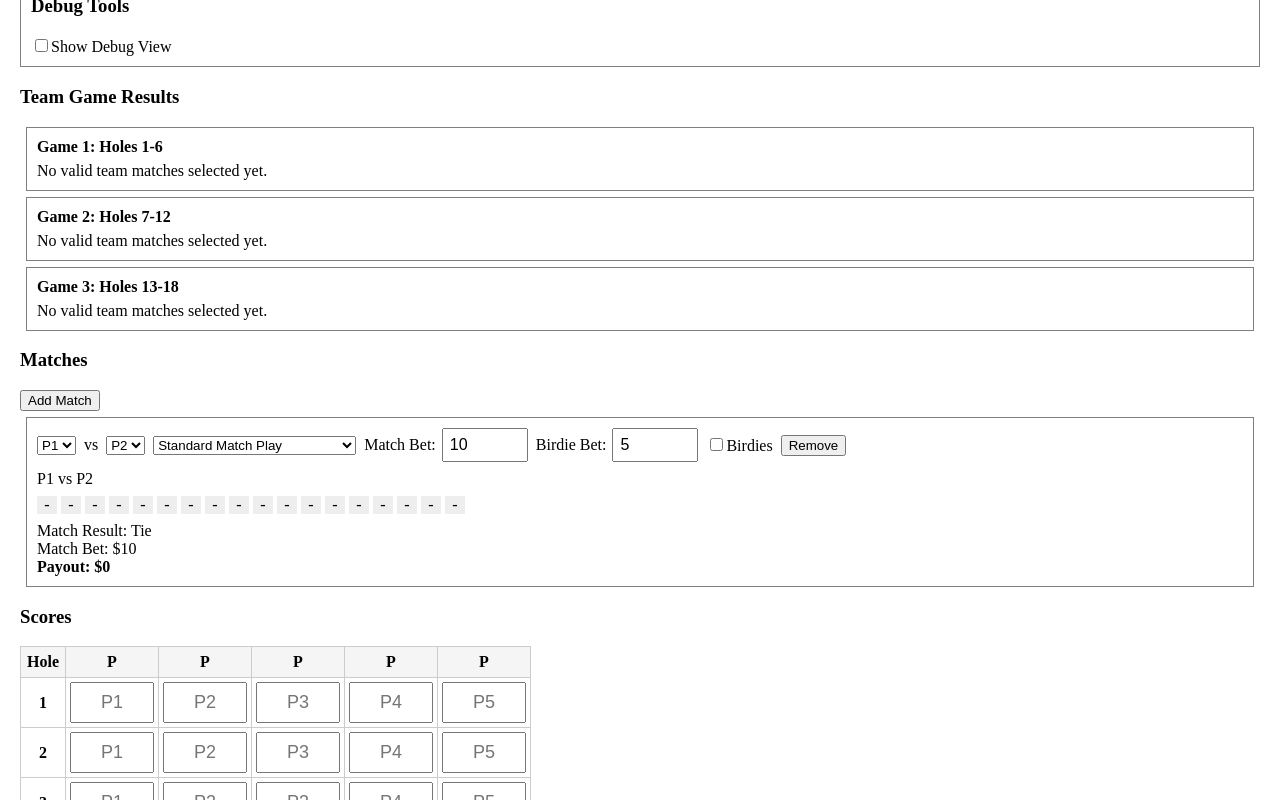
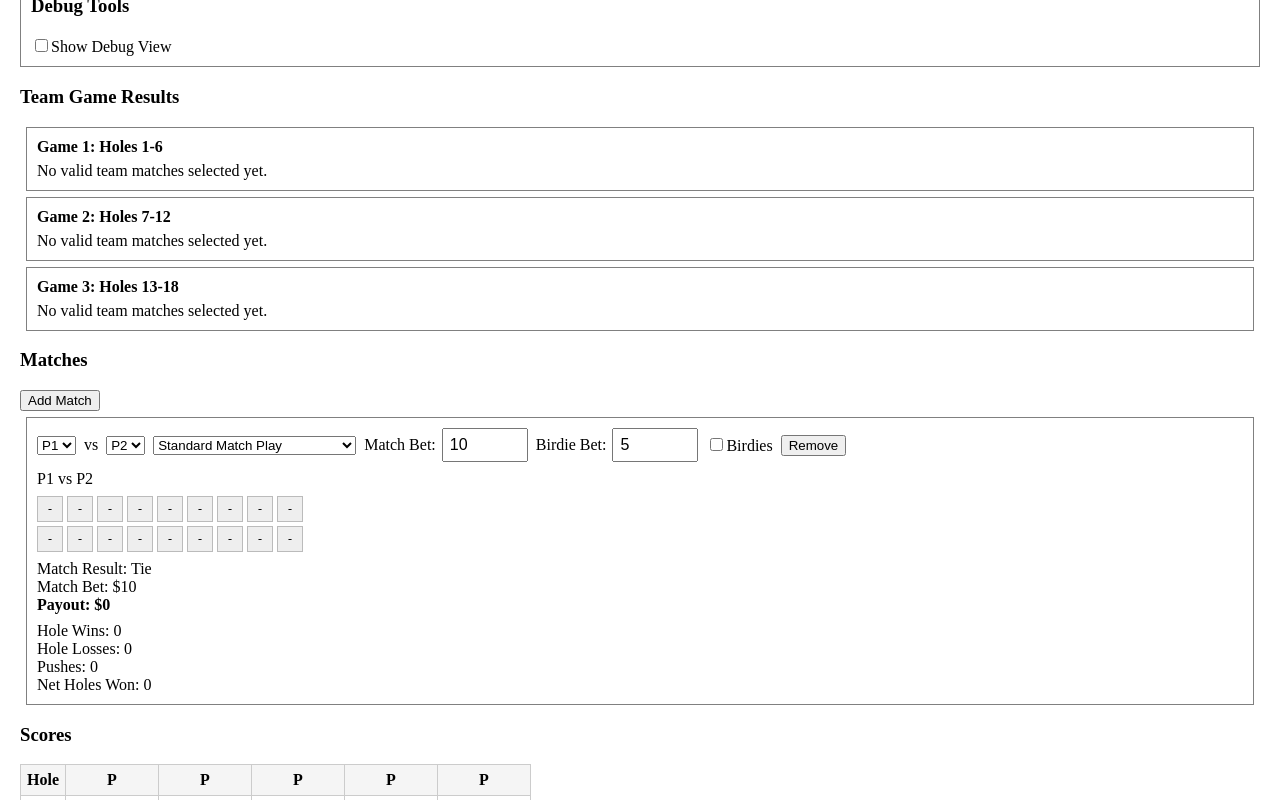
Before and after one commit to lootens-gif/golf-app, a React (Create React App) app: page / in a window 1280 px wide. Both pictures are taken after typing "Sample", "Sample", "Sample", "Sample", "Sample", "Sample" into the empty fields and a click on the button "Add Match". Shown: the part 2758-3558 px from the top of the page. Built offline with nearby package versions, Linux system fonts and the light colour scheme.

Commit message:
more ui fixes

```diff
--- a/src/components/MatchList.jsx
+++ b/src/components/MatchList.jsx
@@ -8,10 +8,42 @@ export default function MatchList({
   onUpdateMatch,
   onRemoveMatch,
 }) {
-function renderBirdieSummary(result) {
+  function getHoleStats(holes) {
+    const wins = holes.filter((h) => h > 0).length;
+    const losses = holes.filter((h) => h < 0).length;
+    const pushes = holes.filter((h) => h === 0).length;
+    const net = wins - losses;
+
+    return { wins, losses, pushes, net };
+  }
+
+  function getBirdieHoleLists(result) {
+    const holes = result?.birdieSummary?.holes || [];
+    const p1BirdieHoles = [];
+    const p2BirdieHoles = [];
+
+    holes.forEach((entry) => {
+      if ((entry.countA || 0) > (entry.countB || 0)) {
+        p1BirdieHoles.push(entry.hole);
+      } else if ((entry.countB || 0) > (entry.countA || 0)) {
+        p2BirdieHoles.push(entry.hole);
+      } else if ((entry.countA || 0) > 0 && (entry.countB || 0) > 0) {
+        p1BirdieHoles.push(entry.hole);
+        p2BirdieHoles.push(entry.hole);
+      }
+    });
+
+    return { p1BirdieHoles, p2BirdieHoles };
+  }
+
+  function renderBirdieSummary(result, match) {
     if (!result.birdieSummary || !result.birdieSummary.enabled) {
       return null;
     }
+
+    const { p1BirdieHoles, p2BirdieHoles } = getBirdieHoleLists(result);
+    const p1Name = getPlayerName(players, match.p1Id) || "P1";
+    const p2Name = getPlayerName(players, match.p2Id) || "P2";
 
     return (
       <div style={{ marginTop: 8, borderTop: "1px solid #ddd", paddingTop: 8 }}>
@@ -20,11 +52,82 @@ function renderBirdieSummary(result) {
         </div>
         <div>Net Birdie Units: {result.birdieSummary.units}</div>
         <div>Birdie Payout: ${result.birdieSummary.dollars}</div>
+        <div>
+          {p1Name} Birdie Holes:{" "}
+          {p1BirdieHoles.length ? p1BirdieHoles.join(", ") : "-"}
+        </div>
+        <div>
+          {p2Name} Birdie Holes:{" "}
+          {p2BirdieHoles.length ? p2BirdieHoles.join(", ") : "-"}
+        </div>
+      </div>
+    );
+  }
+
+  function renderHoleRows(holes) {
+    const front = holes.slice(0, 9);
+    const back = holes.slice(9, 18);
+
+    return (
+      <div style={{ marginTop: 8 }}>
+        {[front, back].map((row, rowIndex) => (
+          <div
+            key={rowIndex}
+            style={{
+              display: "flex",
+              gap: 4,
+              marginBottom: 4,
+              flexWrap: "nowrap",
+            }}
+          >
+            {row.map((h, idx) => {
+              const actualIndex = rowIndex * 9 + idx;
+
+              return (
+                <div
+                  key={actualIndex}
+                  style={{
+                    width: 24,
+                    height: 24,
+                    lineHeight: "24px",
+                    textAlign: "center",
+                    background:
+                      h === null
+                        ? "#eee"
+                        : h > 0
+                        ? "green"
+                        : h < 0
+                        ? "red"
+                        : "#ccc",
+                    color: "#000",
+                    fontSize: 12,
+                    border: "1px solid #bbb",
+                  }}
+                >
+                  {h ?? "-"}
+                </div>
+              );
+            })}
+          </div>
+        ))}
+      </div>
+    );
+  }
+
+  function renderHoleStats(holeStats) {
+    return (
+      <div style={{ marginTop: 8 }}>
+        <div>Hole Wins: {holeStats.wins}</div>
+        <div>Hole Losses: {holeStats.losses}</div>
+        <div>Pushes: {holeStats.pushes}</div>
+        <div>Net Holes Won: {holeStats.net}</div>
       </div>
     );
   }
 
   function renderMatchDetails(match, result) {
+    const holeStats = getHoleStats(result.holes || []);
+
     if (result.type === "standard") {
       return (
         <div style={{ marginTop: 8 }}>
@@ -34,7 +137,8 @@ function renderMatchDetails(match, result) {
           <div>
             <strong>Payout: ${result.total}</strong>
           </div>
-        {renderBirdieSummary(result)}
+          {renderHoleStats(holeStats)}
+          {renderBirdieSummary(result, match)}
         </div>
       );
     }
@@ -53,7 +157,8 @@ function renderMatchDetails(match, result) {
           <div style={{ marginTop: 6 }}>
             <strong>Total Payout: ${result.total}</strong>
           </div>
-        {renderBirdieSummary(result)}
+          {renderHoleStats(holeStats)}
+          {renderBirdieSummary(result, match)}
         </div>
       );
     }
@@ -71,7 +176,8 @@ function renderMatchDetails(match, result) {
           <div style={{ marginTop: 6 }}>
             <strong>Net Payout: ${result.total}</strong>
           </div>
-        {renderBirdieSummary(result)}
+          {renderHoleStats(holeStats)}
+          {renderBirdieSummary(result, match)}
         </div>
       );
     }
@@ -93,7 +199,8 @@ function renderMatchDetails(match, result) {
           <div style={{ marginTop: 6 }}>
             <strong>Net Payout: ${result.total}</strong>
           </div>
-        {renderBirdieSummary(result)}
+          {renderHoleStats(holeStats)}
+          {renderBirdieSummary(result, match)}
         </div>
       );
     }
@@ -103,7 +210,8 @@ function renderMatchDetails(match, result) {
         <div>
           <strong>Payout: ${result.total}</strong>
         </div>
-      {renderBirdieSummary(result)}
+        {renderHoleStats(holeStats)}
+        {renderBirdieSummary(result, match)}
       </div>
     );
   }
@@ -186,6 +294,7 @@ function renderMatchDetails(match, result) {
                 style={{ width: 70, marginLeft: 6, fontSize: 16, padding: 6 }}
               />
             </label>
+
             <label>
               Birdie Bet:
               <input
@@ -212,6 +321,7 @@ function renderMatchDetails(match, result) {
                 style={{ width: 70, marginLeft: 6, fontSize: 16, padding: 6 }}
               />
             </label>
+
             <label>
               <input
                 type="checkbox"
@@ -329,34 +439,7 @@ function renderMatchDetails(match, result) {
             {getPlayerName(players, match.p2Id)}
           </div>
 
-          <div
-            style={{
-              display: "flex",
-              gap: 4,
-              marginTop: 8,
-              flexWrap: "wrap",
-            }}
-          >
-            {result.holes.map((h, idx) => (
-              <div
-                key={idx}
-                style={{
-                  width: 20,
-                  textAlign: "center",
-                  background:
-                    h === null
-                      ? "#eee"
-                      : h > 0
-                      ? "green"
-                      : h < 0
-                      ? "red"
-                      : "#ccc",
-                }}
-              >
-                {h ?? "-"}
-              </div>
-            ))}
-          </div>
+          {renderHoleRows(result.holes || [])}
 
           {renderMatchDetails(match, result)}
         </div>
--- a/src/engine/scoringEngine.js
+++ b/src/engine/scoringEngine.js
@@ -1,3 +1,6 @@
+import { getRunningStrokeDiffs } from "../scoring/getRunningStrokeDiffs";
+
+
 export function getActivePlayers(allPlayers, mode) {
   if (mode === "3p") return allPlayers.slice(0, 3);
   if (mode === "4p") return allPlayers.slice(0, 4);
@@ -224,7 +227,7 @@ function decideMatchPlaySegment(holes, startHole, endHole) {
   };
 }
 
-function getStrokeValueForHole(
+export function getStrokeValueForHole(
   playerId,
   hole,
   players,
@@ -603,6 +606,19 @@ const birdieSummary = getBirdieSideBetResult({
     const strokeScoring = match.strokeScoring || "net";
     const strokePayoutMode = match.strokePayoutMode || "winloss";
 
+    const runningHoleDiffs = getRunningStrokeDiffs({
+    p1Id: match.p1Id,
+    p2Id: match.p2Id,
+    players: matchPlayers,
+    course,
+    scores,
+    handicapMode,
+    strokeScoring,
+    getStrokeValueForHole,
+    });
+
+console.log("STROKE runningHoleDiffs", runningHoleDiffs);
+
     const segmentDefs = [
       { key: "front", label: "Front 9", start: 1, end: 9, enabled: !!match.strokeFront },
       { key: "back", label: "Back 9", start: 10, end: 18, enabled: !!match.strokeBack },
@@ -653,7 +669,7 @@ const birdieSummary = getBirdieSideBetResult({
 
     return {
   type: "stroke",
-      holes,
+  holes: runningHoleDiffs,
   strokeScoring,
   strokePayoutMode,
   segments,
--- /dev/null
+++ b/src/scoring/getRunningStrokeDiffs.js
@@ -0,0 +1,45 @@
+export function getRunningStrokeDiffs({
+  p1Id,
+  p2Id,
+  players,
+  course,
+  scores,
+  handicapMode,
+  strokeScoring,
+  getStrokeValueForHole,
+}) {
+  const diffs = [];
+  let running = 0;
+
+  for (let hole = 1; hole <= 18; hole++) {
+    const a = getStrokeValueForHole(
+      p1Id,
+      hole,
+      players,
+      course,
+      scores,
+      handicapMode,
+      strokeScoring
+    );
+
+    const b = getStrokeValueForHole(
+      p2Id,
+      hole,
+      players,
+      course,
+      scores,
+      handicapMode,
+      strokeScoring
+    );
+
+    if (a === null || b === null || a === undefined || b === undefined) {
+      diffs.push(null);
+      continue;
+    }
+
+    running += b - a;
+    diffs.push(running);
+  }
+
+  return diffs;
+}
```
Also changed, not shown: src/components/matchlist/getBirdieHoleLists.js (added, +22 -0 lines), src/components/matchlist/getTeamBirdiePlayerHoles.js (added, +24 -0 lines). Lines whose indentation alone changed are shown as unchanged.
